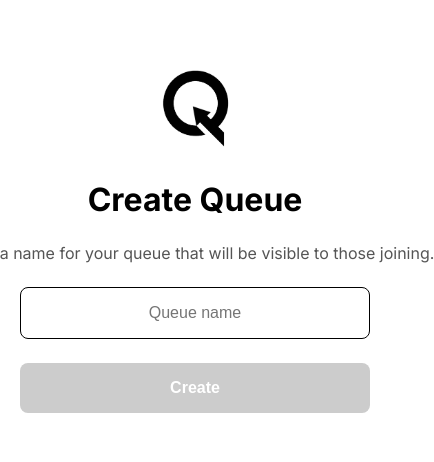
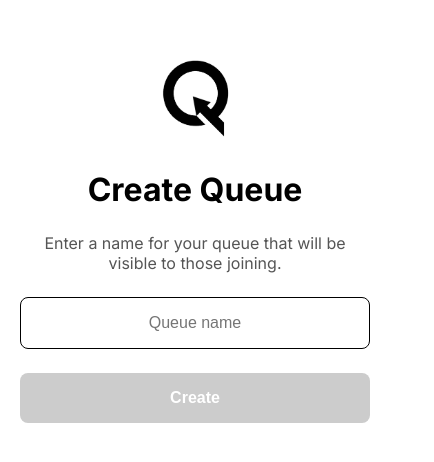
Before and after one commit to harithnabilf/q-up-app, a React (Create React App) app in the folder client/: page / in a window 390 px wide. Shown: the part 182-644 px from the top of the page, 434 px wide, since content can reach past the window. Built offline with nearby package versions, Linux system fonts and the light colour scheme; no server answers.

Commit message:
Fix mobile text wrapping on first page

```diff
--- a/client/src/App.css
+++ b/client/src/App.css
@@ -353,3 +353,10 @@ a.btn {
     line-height: 1.5;
     margin-top: -0.25rem;
 }
+
+/* --- NEW RESPONSIVE RULE FOR MOBILE --- */
+@media (max-width: 480px) {
+  .setup-description {
+    white-space: normal; /* Allows the text to wrap */
+  }
+}
```
